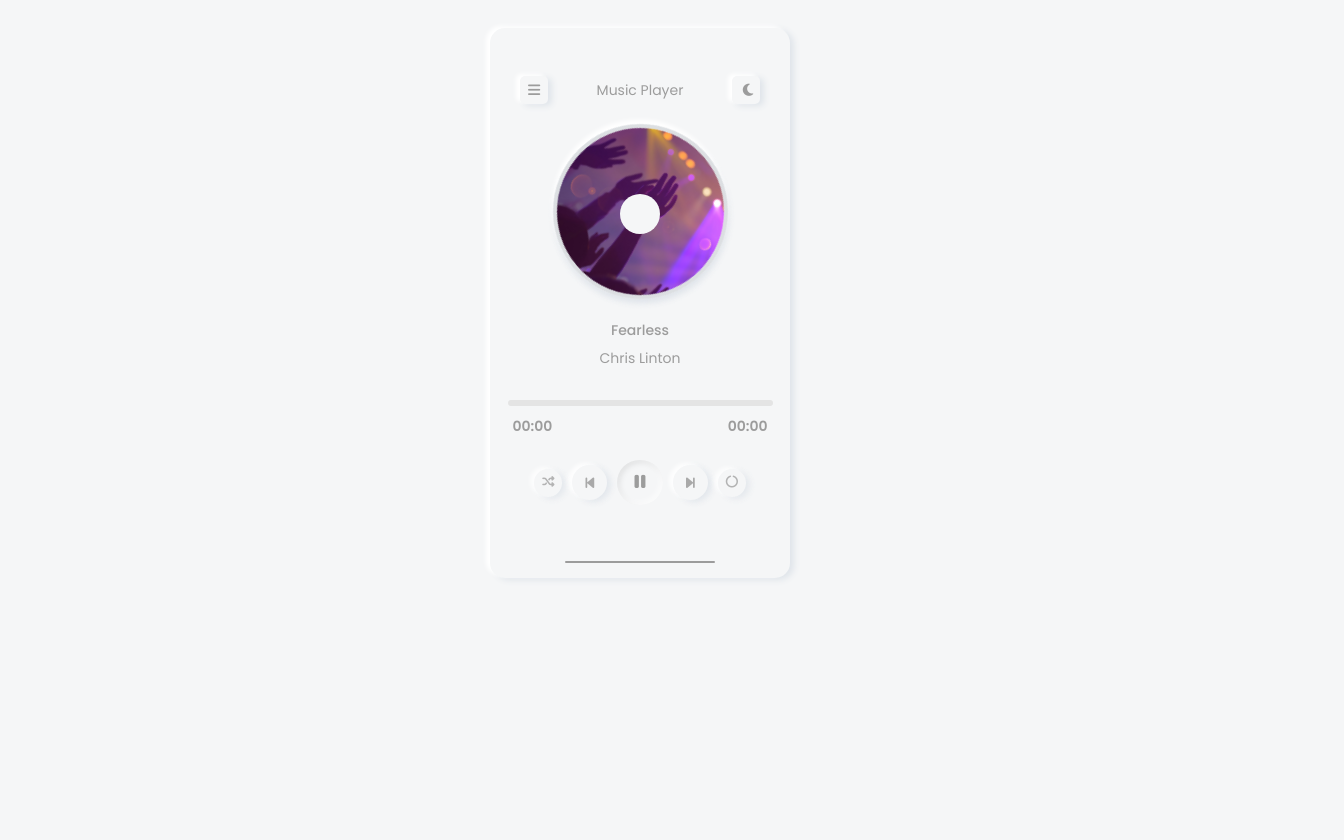
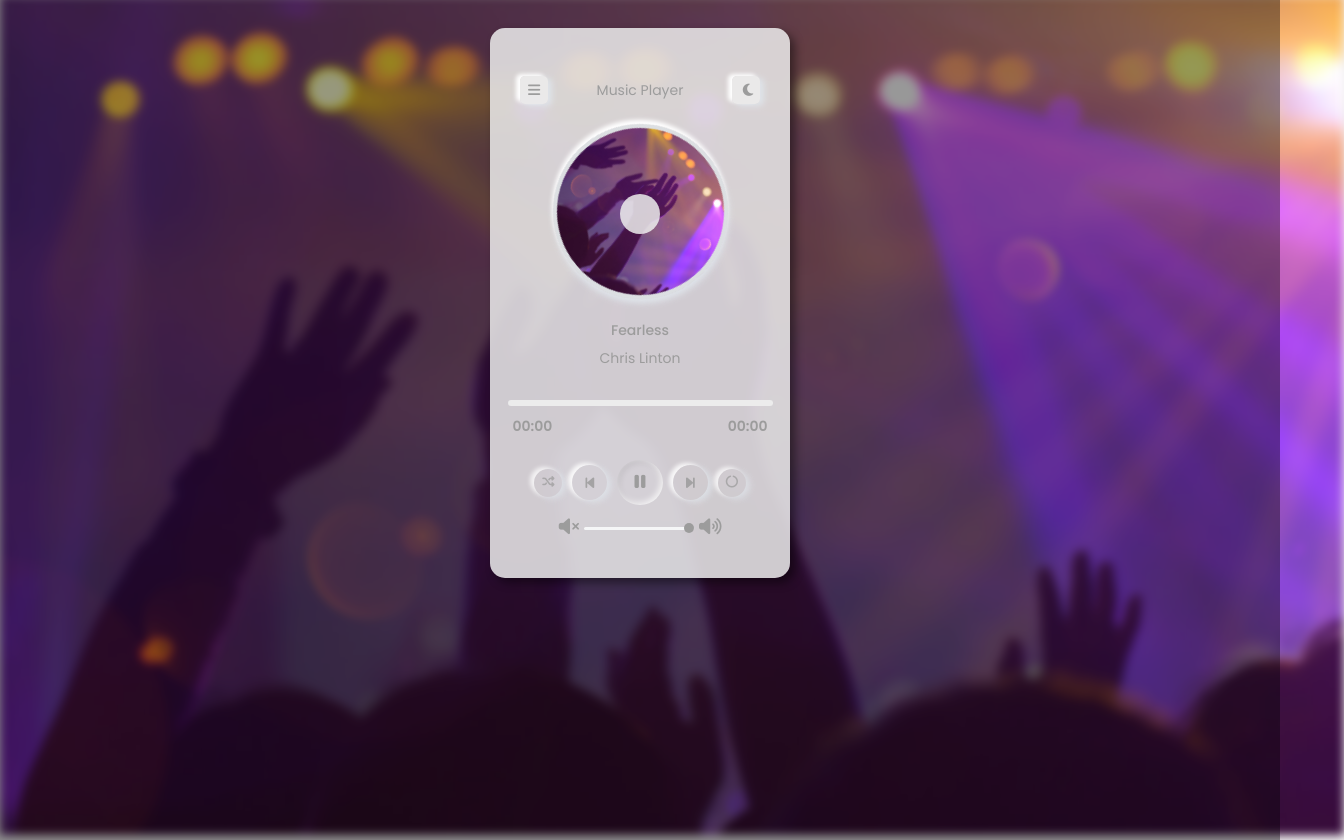
Before and after one commit to sarvenaz-vsl/Music-Player, a plain HTML site: page index.html in a window 1280 px wide. Both pictures are taken after a click on the element 548 px from the left and 482 px from the top of the page. Shown: the whole page, 1344 px wide, since content can reach past the window. Before the commit the page ends 800 px from the top, so only its background shows below. Drawn offline with nearby package versions, Linux system fonts and the light colour scheme.

Commit message:
volume slider developed

```diff
--- a/index.html
+++ b/index.html
@@ -10,9 +10,15 @@
     <title>Music Player</title>
 </head>
 <body>
+
+    <div id="bg-image">
+        <div id="blackLayer"></div>
+        <img src="/img/1.jpg" alt="" id="bgImage">
+    </div>
+
     <main class="player">
+
         <div class="header">
-
             <div class="button">
                 <i class="fas fa-bars" id="more-music"></i>
             </div>
@@ -79,7 +85,23 @@
             </span>
         </ul>
 
-        <div class="bar"></div>
+        <div id="volume-container">
+            <span id="mute-btn">
+                <i class="fas fa-volume-mute"></i>
+            </span>
+
+            <input type="range" class="slider" id="volumeslider" min="0"
+            max="100" value="100" step="1">
+
+            <span id="volume-md-btn">
+                <i class="fas fa-volume-down"></i>
+            </span>
+
+            <span id="volume-up-btn">
+                <i class="fas fa-volume-up"></i>
+            </span>
+        </div>
+
     </main>
 
     <script src="https://code.jquery.com/jquery-3.6.0.min.js"></script>
--- a/script.js
+++ b/script.js
@@ -42,6 +42,10 @@ let progress = document.querySelector(".progress");
 let musicList = document.querySelector(".music-list");
 let showMoreBtn = document.querySelector("#more-music");
 let hideMusicBtn = document.querySelector(".fa-times");
+let muteBtn = document.getElementById("mute-btn");
+let volumeUpBtn = document.getElementById("volume-up-btn");
+let volumeSlider = document.getElementById("volumeslider");
+let bgImage = document.getElementById("bg-image");
 
 var audio = new Audio();
 audio.src = dir + playlist[0] + ext;
@@ -60,6 +64,8 @@ repeat.addEventListener('click',loop);
 randomSong.addEventListener('click',random);
 showMoreBtn.addEventListener('click', () => { musicList.classList.toggle("show"); });
 hideMusicBtn.addEventListener('click', () => { showMoreBtn.click(); });
+muteBtn.addEventListener('click', mute);
+volumeSlider.addEventListener('mousemove', setVolume);
 progress.addEventListener('click', (e) => {
     let progressWidthval = progress.clientWidth;
     let clickedOffsetX = e.offsetX;
@@ -77,6 +83,7 @@ progress.addEventListener('click', (e) => {
 
 function fetchMusicDetail() {
     $("#image").attr("src", poster[playlist_index]);
+    $("#bgImage").attr("src", poster[playlist_index]);
 
     document.querySelector(".image").classList.add("play");
 
@@ -212,6 +219,9 @@ function playingNow() {
 
         allLiTags[j].setAttribute("onclick", "clicked(this)")
     }
+    if(audio.muted) {
+        audio.muted = false;
+    }
 }
 
 function clicked(element) {
@@ -226,3 +236,22 @@ function clicked(element) {
     }
     playingNow();
 }
+
+function mute() {
+    if(audio.muted) {
+        audio.muted = false;
+    } else {
+        audio.muted = true;
+    }
+}
+
+function setVolume() {
+    audio.volume = (volumeSlider.value) / 100;
+    if(audio.volume < 0.5) {
+        document.querySelector("#volume-up-btn").classList.add("volume-down");
+        document.querySelector("#volume-md-btn").classList.add("volume-down");
+    } else if (audio.volume >= 0.5) {
+        document.querySelector("#volume-up-btn").classList.remove("volume-down");
+        document.querySelector("#volume-md-btn").classList.remove("volume-down");
+    }
+}
--- a/styles.css
+++ b/styles.css
@@ -8,21 +8,24 @@
 
 /* white theme */
 html {
-    --bg: #f5f6f7;
+    --bg-slider: #f5f6f7;
+    --bg: #eeeeeed8;
     --color-text: #9c9c9c;
     --banner: #3d3d3d;
     --color-shadow: -4px -2px 4px 0 #ffffff,
                     4px 2px 6px 0 #dfe4ea;
+    --color-box-shadow: 5px 5px 10px rgba(0, 0, 0, 0.45);
     --color-inset-shadow: inset -2px -2px 6px rgba(255, 255, 255, 0.8),
                         inset 2px 2px 6px rgba(0, 0, 0, 0.1);
     --color-around-image: 4px solid #dcdfe2;
-    --color-slider: #e4e4e4;
+    --color-slider: #ececec;
     --color-music-list-header: #b9b9b9;
     --color-list-border: 1px solid #e5e5e5;
 }
 
 html[data-theme='dark'] {
-    --bg: #272727;
+    --bg-slider: #272727;
+    --bg: #272727c9;
     --color-text: #e2e2e2;
     --banner: #fefefe;
     --color-shadow: -3px -3px 10px rgba(255, 255, 255, 0.05),
@@ -38,10 +41,30 @@ html[data-theme='dark'] {
 body {
     background: var(--bg);
     color: var(--color-text);
+    overflow: hidden;
 }
 
 a {
     text-decoration: none;
+}
+
+#bg-image img{
+    width: 105%;
+    height: 105vh;
+    position: absolute;
+    filter: blur(6px);
+    -webkit-filter: blur(5px);
+    top: -5px;
+}
+
+#blackLayer {
+    height: 105vh;
+    width: 100%;
+    background-color: rgba(0, 0, 0, 0.404);
+    position: absolute;
+    z-index: 2;
+    top: 0;
+    left: 0;
 }
 
 .player {
@@ -51,10 +74,11 @@ a {
     padding: 3rem 1.25rem;
     margin: 2rem auto;
     background: var(--bg);
-    box-shadow: var(--color-shadow);
+    box-shadow: var(--color-box-shadow);
     border-radius: 15px;
     position: relative;
     overflow: hidden;
+    z-index: 3;
 }
 
 .header {
@@ -95,7 +119,7 @@ input[type="checkbox"] {
     bottom: -59.7%;
     opacity: 0;
     pointer-events: none;
-    background: var(--bg);
+    background: var(--bg-slider);
     border-radius: 15px;
     box-shadow: 0px -5px 10px rgba(0, 0, 0, 0.1);
     width: 100%;
@@ -371,14 +395,75 @@ ul li.playing {
     display: block;
 }
 
-.bar {
-    width: 50%;
-    height: 2px;
-    margin: auto;
-    background: var(--color-text);
-    border-radius: 25px;
-    position: absolute;
-    left: 50%;
-    bottom: 1rem;
-    transform: translate(-50%, -50%);
+#volume-container {
+    position: relative;
+    width: 100%;
+    height: 15px;
+    z-index: 3;
+    display: flex;
+    justify-content: center;
+    align-items: center;
+    padding-top: 20px;
 }
+
+#volume-container .fa-volume-mute {
+    font-size: 18px;
+    color: var(--color-text);
+    padding-right: 5px;
+    cursor: pointer;
+}
+
+#volume-container .fa-volume-up {
+    font-size: 18px;
+    color: var(--color-text);
+    padding-left: 5px;
+}
+
+#volume-container .fa-volume-down {
+    font-size: 18px;
+    color: var(--color-text);
+    padding-left: 5px;
+}
+
+#volume-up-btn {
+    display: block;
+}
+
+#volume-md-btn {
+    display: none;
+}
+
+#volume-up-btn.volume-down {
+    display: none;
+}
+
+#volume-md-btn.volume-down {
+    display: block;
+}
+
+.slider {
+    width: 110px;
+    height: 3px !important;
+    -webkit-appearance: none;
+    border-radius: 10px;
+    background-color: var(--bg-slider);
+    outline: none;
+    position: relative;
+}
+
+.slider::-webkit-slider-thumb {
+    -webkit-appearance: none;
+    width: 10px;
+    height: 10px;
+    border-radius: 50%;
+    background-color: var(--color-text);
+    cursor: pointer;
+    outline: none;
+    transform: scale(1);
+}
+
+.slider.active::-webkit-slider-thumb {
+    transform: scale(1.2);
+    width: 12px;
+    height: 12px;
+}
```
